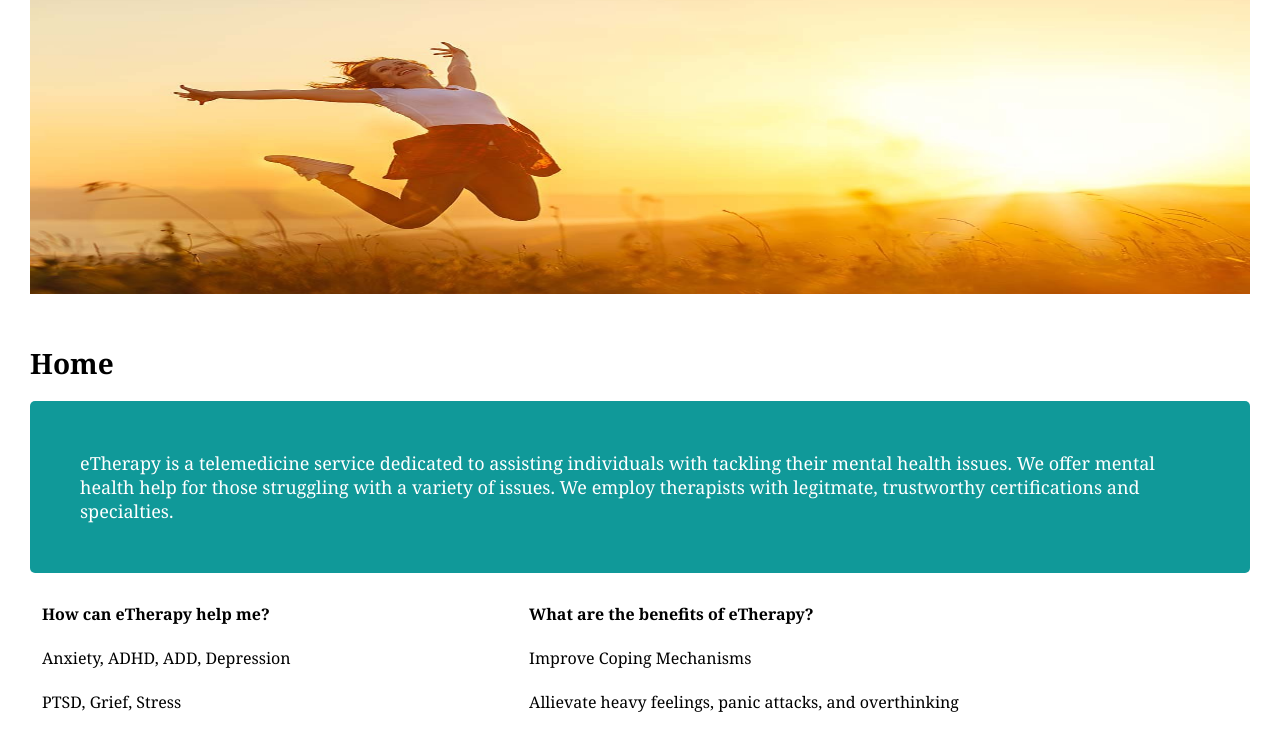
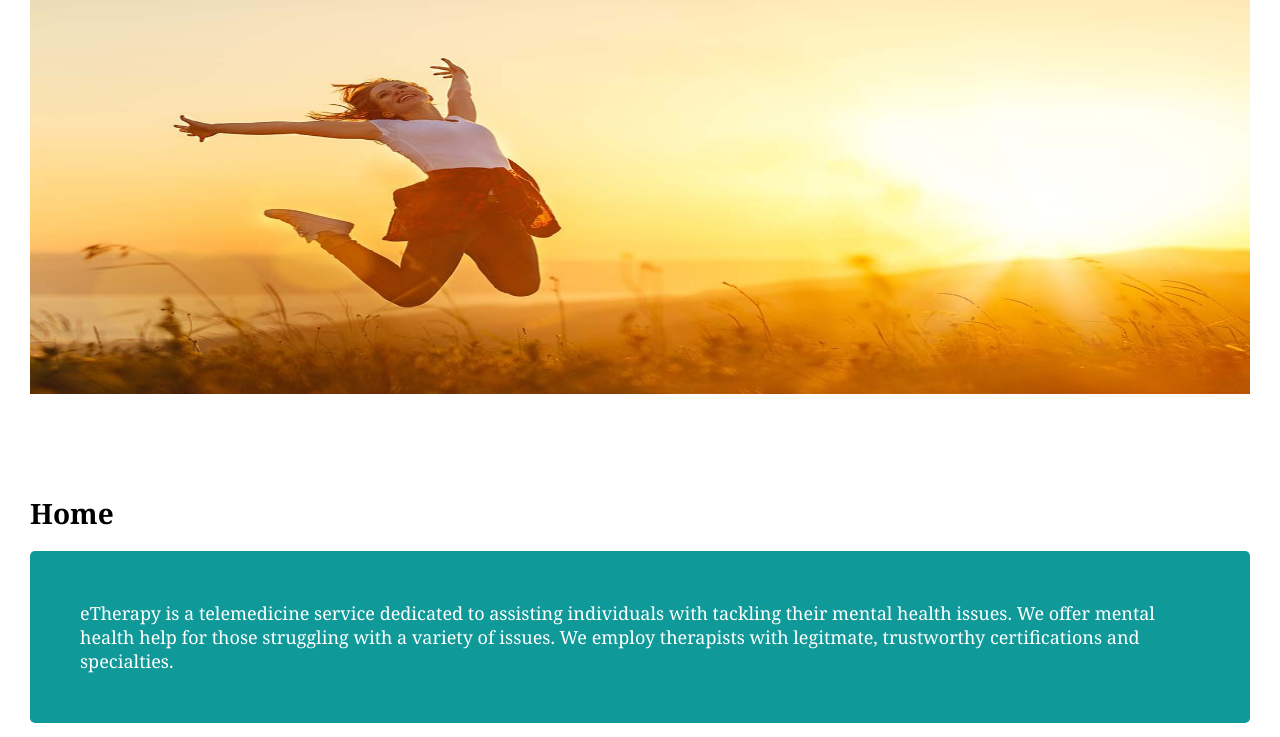
Before and after one commit to francescaansell/Group-Web-App, a website: page public/index.html in a window 1280 px wide. Shown: the part 51-788 px from the top of the page. Drawn offline with Linux system fonts and the light colour scheme.

Commit message:
Fix Image Heights and Book Buttons

```diff
--- a/public/scripts/therapy.js
+++ b/public/scripts/therapy.js
@@ -1,8 +1,8 @@
-console.log("Ready");
-
 const rootURL = "https://api.timekit.io/v2"
 
-document.getElementById("book").addEventListener("click", display);
+document.getElementById("book1").addEventListener("click", display);
+document.getElementById("book2").addEventListener("click", display);
+document.getElementById("book3").addEventListener("click", display);
 
 function display(){
     document.getElementById("bookingjs").style.display = "block";
--- a/public/stylesheets/style.css
+++ b/public/stylesheets/style.css
@@ -80,7 +80,7 @@ nav a.active {
 /*Index page----------------------------------*/
 
 #indexPage {
-  margin-top: 150px;
+  margin-top: 90px;
 }
 
 .mySlides {display: none;}
@@ -89,13 +89,17 @@ nav a.active {
 
 /* Slideshow container */
 .slideshow-container {
-  max-height: 200px;
+  max-height: 400px;
   margin-top: 35px;
+  margin-left: 0;
+  margin-right: 0;
 
 }
 
 .mySlides img{
-  max-height: 300px;
+  max-height: 400px;
+  margin-left: 0;
+  margin-right: 0;
 
 }
 
```
Also changed, not shown: public/scripts/slideshow.js (+0 -48 lines), public/therapy.html (+3 -3 lines).
